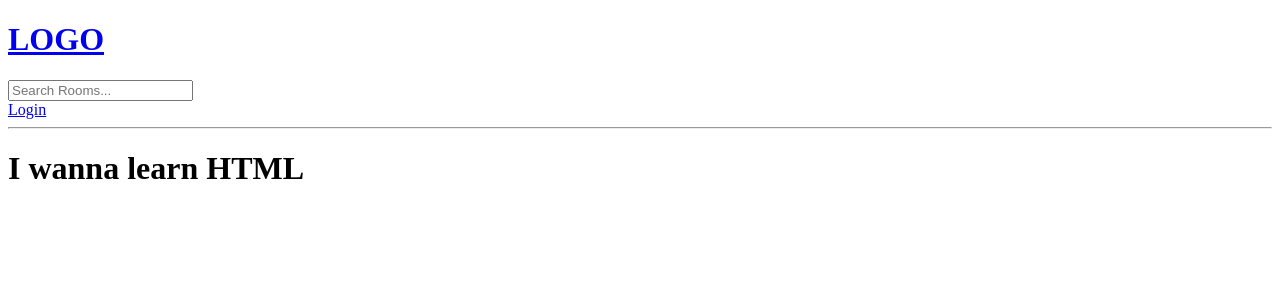
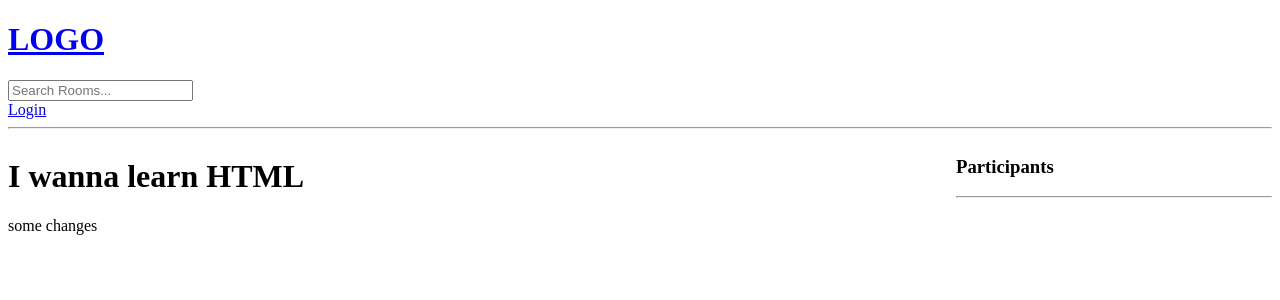
Before and after one commit to MorganZhuRunzhe/studybud, a Django app: page /room/3/ in a window 1280 px wide. Shown: the top 300 px of the page. Run offline with Django 3.2, Linux system fonts and the light colour scheme; data comes from the database, SQL or seed files in the repository; both versions use the stored data as it was after the commit.

Commit message:
Add chat room messages CRUD feature

```diff
--- a/base/models.py
+++ b/base/models.py
@@ -14,7 +14,7 @@ class Room(models.Model):
     topic = models.ForeignKey(Topic, on_delete=models.SET_NULL, null=True)
     name = models.CharField(max_length=200)
     description = models.TextField(null=True, blank=True)
-    # participants =
+    participants = models.ManyToManyField(User, related_name='participants', blank=True)
     updated = models.DateTimeField(auto_now=True)
     created = models.DateTimeField(auto_now_add=True)
 
--- a/base/templates/base/room.html
+++ b/base/templates/base/room.html
@@ -2,6 +2,57 @@
 <!-- {% include 'navbar.html' %} -->
 
 {% block content %}
-<h1>{{room.name}}</h1>
+
+<style>
+    .room-container{
+        display: grid;
+        grid-template-columns: 3fr 1fr;
+    }
+</style>
+
+<div class="room-container">
+
+    <div>
+
+        <h1>{{room.name}}</h1>
+
+        <p>{{room.description}}</p>
+
+        <div>
+            {% for message in room_messages %}
+            <div>
+                {% if request.user == message.user %}
+                <a href="{% url 'delete-message' message.id %}">Delete</a>
+                {% endif %}
+                <small>@{{message.user}} {{message.created|timesince}} ago</small>
+                <p>{{message.body}}</p>
+                <hr>
+            </div>
+            {% endfor %}
+        </div>
+
+        {% if request.user.is_authenticated %}
+        <div class="comment-form">
+            <form method = "POST" action="">
+                {% csrf_token %}
+                <input type="text" name="body" placeholder="Write your messages here..."/>
+            </form>
+        </div>
+        {% endif %}
+
+    </div>
+
+    <div>
+        <h3>Participants</h3>
+        <hr>
+
+        {% for user in participants %}
+        <div>
+            <p>@{{user.username}}</p>
+        </div>
+        {% endfor %}
+    </div>
+
+</div>
 
 {% endblock %}
--- a/base/urls.py
+++ b/base/urls.py
@@ -12,4 +12,5 @@ urlpatterns = [
     path('create-room/', views.createRoom, name="create-room"),
     path('update-room/<str:pk>', views.updateRoom, name="update-room"),
     path('delete-room/<str:pk>', views.deleteRoom, name="delete-room"),
+    path('delete-message/<str:pk>', views.deleteMessage, name="delete-message"),
 ]
--- a/base/views.py
+++ b/base/views.py
@@ -6,7 +6,7 @@ from django.db.models import Q
 from django.contrib.auth.models import User
 from django.contrib.auth import authenticate, login, logout
 from django.contrib.auth.forms import UserCreationForm
-from .models import Room, Topic
+from .models import Room, Topic, Message
 from .forms import RoomForm
 
 # Create your views here.
@@ -99,9 +99,20 @@ def room(request, pk):
     #         room = i
 
     room = Room.objects.get(id=pk)
+    room_messages =  room.message_set.all().order_by('-created')
+    # to give the set of messages related to the room
+    participants = room.participants.all()
 
-    context = {'room': room}
+    if request.method == 'POST':
+        message = Message.objects.create(
+            user = request.user,
+            room = room,
+            body = request.POST.get('body')
+        )
+        room.participants.add(request.user)
+        return redirect('room', pk=room.id)
 
+    context = {'room': room, 'room_messages': room_messages, 'participants': participants}
     return render(request, 'base/room.html', context)
 
 
@@ -151,3 +162,16 @@ def deleteRoom(request, pk):
         return redirect('home')
 
     return render(request, 'base/delete.html', {'obj':room})
+
+@login_required(login_url='login')
+def deleteMessage(request, pk):
+    message = Message.objects.get(id=pk)
+
+    if request.user != message.user:
+        return HttpResponse('You are not allowed here!')
+
+    if request.method == 'POST': # when users click confirm
+        message.delete()
+        return redirect('home')
+
+    return render(request, 'base/delete.html', {'obj':message})
```
Also changed, not shown: base/migrations/0003_auto_20230913_0416.py (added), db.sqlite3.
